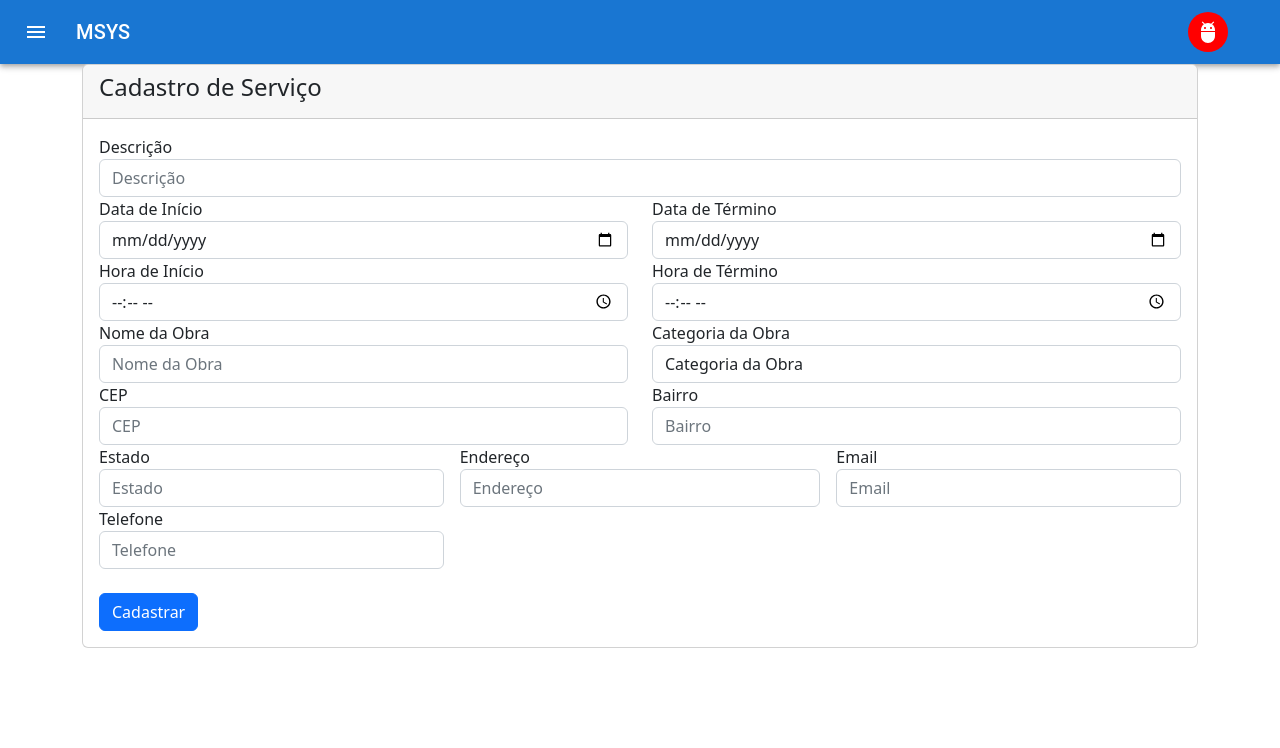
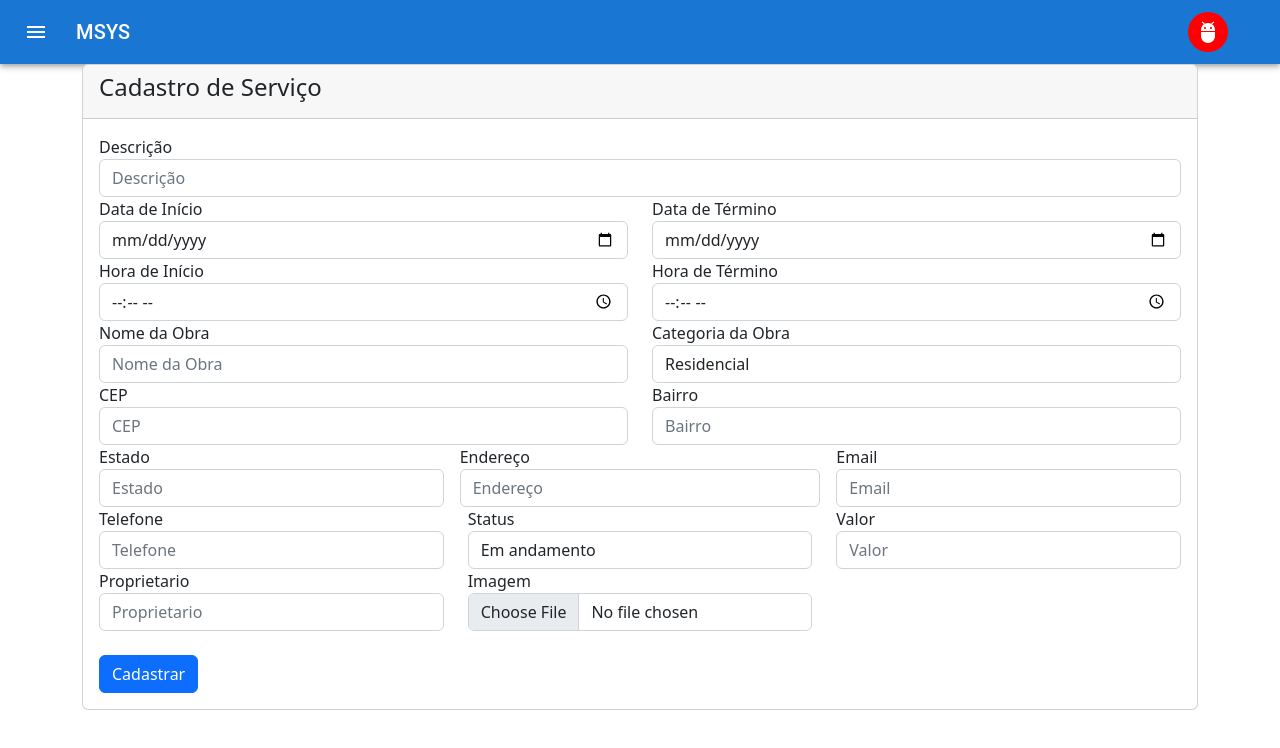
Before and after one commit to vinicius-batista-dev/gerenciamento-cloud, a React (Create React App) app: page /construcaoService in a window 1280 px wide. Shown: the top 748 px of the page. Built offline with nearby package versions, Linux system fonts and the light colour scheme; sample sign-in values are in the browser's storage.

Commit message:
atualizando o formato do formulario

```diff
--- a/src/pages/ConstrucaoService.jsx
+++ b/src/pages/ConstrucaoService.jsx
@@ -146,7 +146,7 @@ const ConstrucaoService = () => {
               <h4 className="card-title">Cadastro de Serviço</h4>
             </div>
             <div className="card-body">
-              <form>
+              <form method="POST">
                 <div className="row">
                   <div className="col-md-12">
                     <div className="form-group">
@@ -227,10 +227,14 @@ const ConstrucaoService = () => {
                   <div className="col-md-6 pl-1">
                     <div className="form-group">
                       <label>Categoria da Obra</label>
-                      <select className="form-control">
-                        <option value="0">Categoria da Obra</option>
-                        <option value="1">Construção</option>
-                        <option value="2">Reforma</option>
+                      <select
+                        className="form-control"
+                        value={categoriaObra}
+                        onChange={(e) => setCategoriaObra(e.target.value)}
+                      >
+                        <option value="Residencial">Residencial</option>
+                        <option value="Comercial">Comercial</option>
+                        <option value="Industrial">Industrial</option>
                       </select>
                     </div>
                   </div>
@@ -289,6 +293,7 @@ const ConstrucaoService = () => {
                       />
                     </div>
                   </div>
+
                   <div className="col-md-4 pl-1">
                     <div className="form-group">
                       <label>Email</label>
@@ -301,9 +306,8 @@ const ConstrucaoService = () => {
                       />
                     </div>
                   </div>
-                </div>
-                <div className="row">
-                  <div className="col-md-4 pr-1">
+
+                  <div className="col-md-4 pl-1">
                     <div className="form-group">
                       <label>Telefone</label>
                       <input
@@ -315,7 +319,60 @@ const ConstrucaoService = () => {
                       />
                     </div>
                   </div>
+                  <div className="col-md-4 pl-1">
+                    <div className="form-group">
+                      <label>Status</label>
+                      <select
+                        className="form-control"
+                        value={status}
+                        onChange={(e) => setStatus(e.target.value)}
+                      >
+                        <option value="Andamento">Em andamento</option>
+                        <option value="Finalizado">Finalizado</option>
+                        <option value="Cancelado">Cancelado</option>
+                      </select>
+                    </div>
+                  </div>
+
+                  <div className="col-md-4 pl-1">
+                    <div className="form-group">
+                      <label>Valor</label>
+                      <input
+                        type="text"
+                        className="form-control"
+                        placeholder="Valor"
+                        value={valor}
+                        onChange={(e) => setValor(e.target.value)}
+                      />
+                    </div>
+                  </div>
+                  <div className="col-md-4 pl-1">
+                    <div className="form-group">
+                      <label>Proprietario</label>
+                      <input
+                        type="text"
+                        className="form-control"
+                        placeholder="Proprietario"
+                        value={proprietario}
+                        onChange={(e) => setProprietario(e.target.value)}
+                      />
+                    </div>
+                  </div>
+
+                  <div className="col-md-4 pl-1">
+                    <div className="form-group">
+                      <label>Imagem</label>
+                      <input
+                        type="file"
+                        className="form-control"
+                        placeholder="Imagem"
+                        value={imagem}
+                        onChange={(e) => setImagem(e.target.value)}
+                      />
+                    </div>
+                  </div>
                 </div>
+
                 <br />
                 <div className="row">
                   <div className="update ml-auto mr-auto">
```
